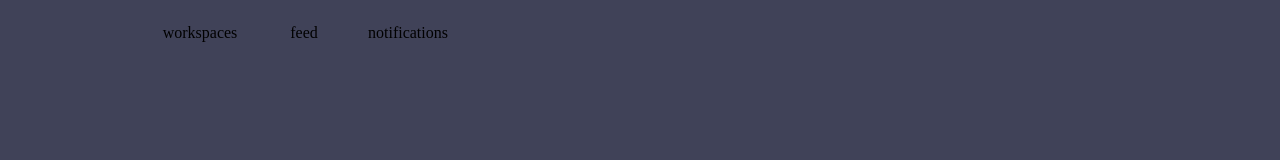
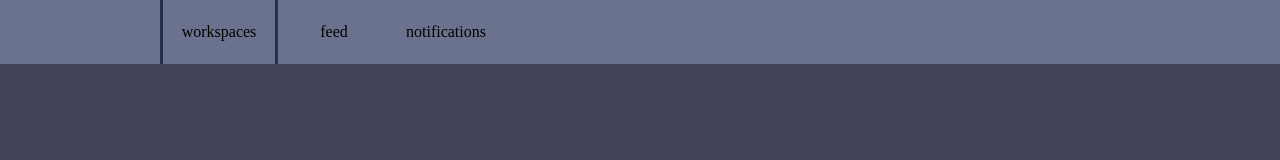
Before and after one commit to faresAlharbi0/taskkit, a website: page app/welcome.html in a window 1280 px wide. Drawn offline with Linux system fonts and the light colour scheme; files that its build step writes are made by us from their sources.

Commit message:
nav highlighting and indecations - fares

```diff
--- a/website/css/welcome.css
+++ b/website/css/welcome.css
@@ -5,6 +5,7 @@
 :root {
     --main-bg-color: #404258;
     --nav-bg-color: #6B728E;
+    --nav-bg-highlight: #9ea6ff96;
   }
 
 body{
@@ -15,22 +16,25 @@ nav{
     height: 4rem;
     display: flex;
     align-items: center;
-    background-color: var(--nab-bg-color);
+    background-color: var( --nav-bg-color);
     overflow: hidden;
 }
 nav div{
-    width: 5rem;
-    height: 3rem;
-    height: 1.5rem;
-    margin-top: 0.5rem;
+    width: 7rem;
+    height: 100%;
+    display: flex;
+    justify-content: center;
+    flex-direction: column;
     text-align: center;
-    margin-left: 1.5rem;
 }
+
 nav div:first-child{
-    width: 5rem;
-    height: 3rem;
-    height: 1.5rem;
-    margin-top: 0.5rem;
-    text-align: center;
     margin-left: 10rem;
 }
+nav div:nth-child(1){
+    border: solid 0.2rem #292f49;;
+}
+
+nav div:hover{
+    background-color: var(--nav-bg-highlight);
+}
```
